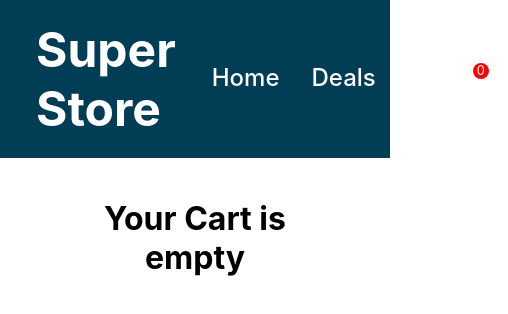
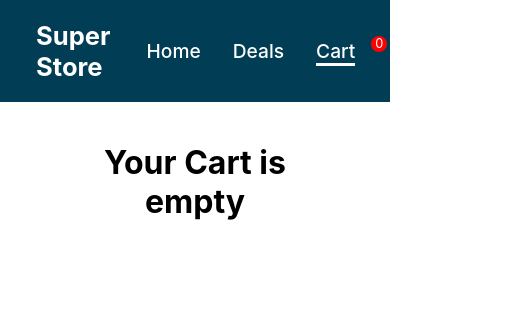
Before and after one commit to mhoobler/guided-project, a React (Create React App) app in the folder client/: page /cart in a window 390 px wide. Shown: the top 314 px of the page, 508 px wide, since content can reach past the window. Built offline with nearby package versions, Linux system fonts and the light colour scheme.

Commit message:
Nav and Home/Deals responsive done

```diff
--- a/client/src/components/ItemCard/ItemCard.css
+++ b/client/src/components/ItemCard/ItemCard.css
@@ -3,7 +3,7 @@
   border: 1px solid #999;
   width: 30%;
   height: 66vh;
-  margin: 1.5rem auto;
+  margin: 1.5rem 1.6665%;
   padding: 2vh;
   box-sizing: border-box;
 }
@@ -54,6 +54,7 @@
   .item-card-container {
     width: 45%;
     height: 50vh;
+    margin: 2% 2.5%;
   }
 
   .item-image-wrapper {
@@ -77,9 +78,7 @@
 
 @media (max-aspect-ratio: 3/4) {
   .item-image-wrapper {
-    background-color: #aaf;
     height: 50%;
-    margin: 0;
   }
 
   .item-details {
--- a/client/src/components/Nav/Nav.css
+++ b/client/src/components/Nav/Nav.css
@@ -21,7 +21,7 @@ nav a {
 }
 
 .nav-logo > a {
-  font-size: 48px;
+  font-size: 3rem;
   font-weight: bolder;
 }
 
@@ -58,3 +58,13 @@ nav a {
   color: white;
   border-radius: 50px;
 }
+
+@media (max-aspect-ratio: 5/8) {
+  .nav-logo > a {
+    font-size: 1.6rem;
+  }
+
+  .nav-item > a {
+    font-size: 1.2rem;
+  }
+}
--- a/client/src/components/Price/Price.css
+++ b/client/src/components/Price/Price.css
@@ -6,7 +6,7 @@
 
 .item-price > .on-sale {
   color: white;
-  font-size: 16px;
+  font-size: 1rem;
   font-weight: 700;
   background-color: #c82121;
   border-radius: 2px;
@@ -20,6 +20,7 @@
   }
 
   .item-price > .on-sale {
+    font-size: 0.8rem;
   }
 }
 
@@ -28,5 +29,6 @@
     font-size: 1rem;
   }
   .item-price > .on-sale {
+    font-size: 0.5rem;
   }
 }
```
